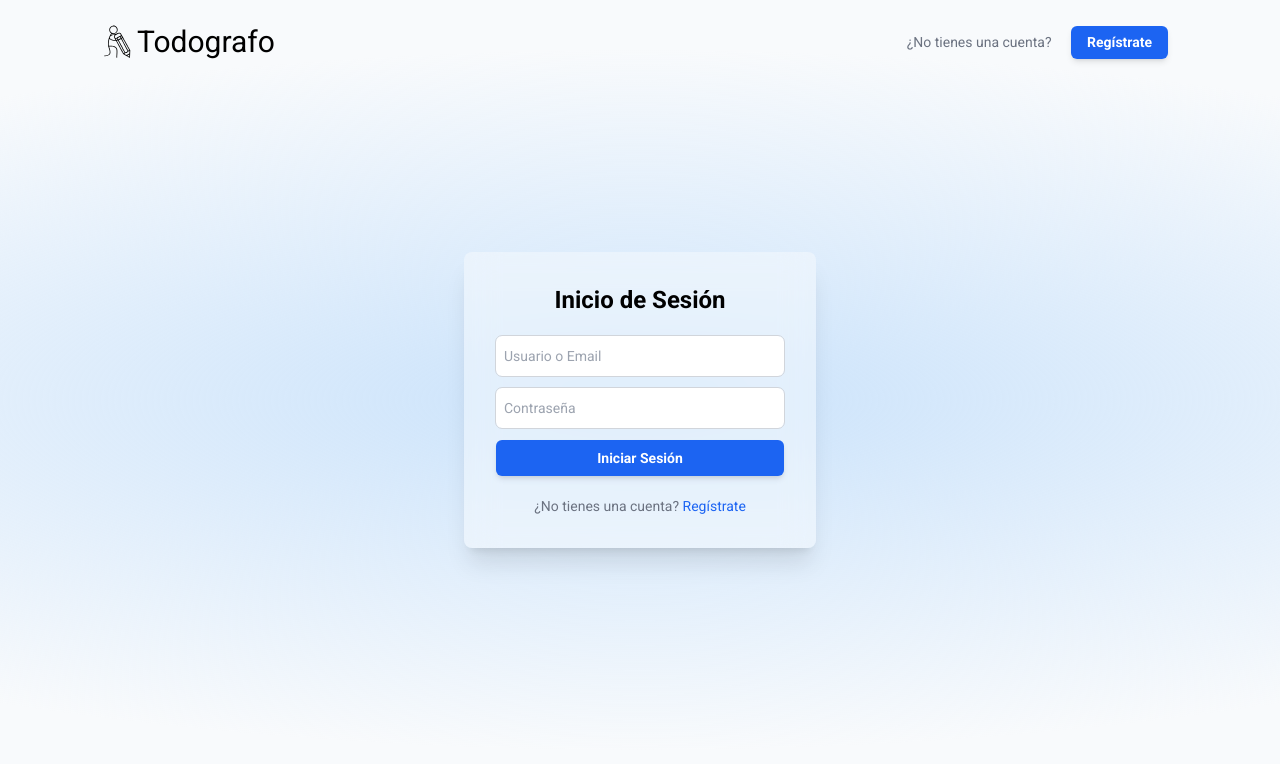
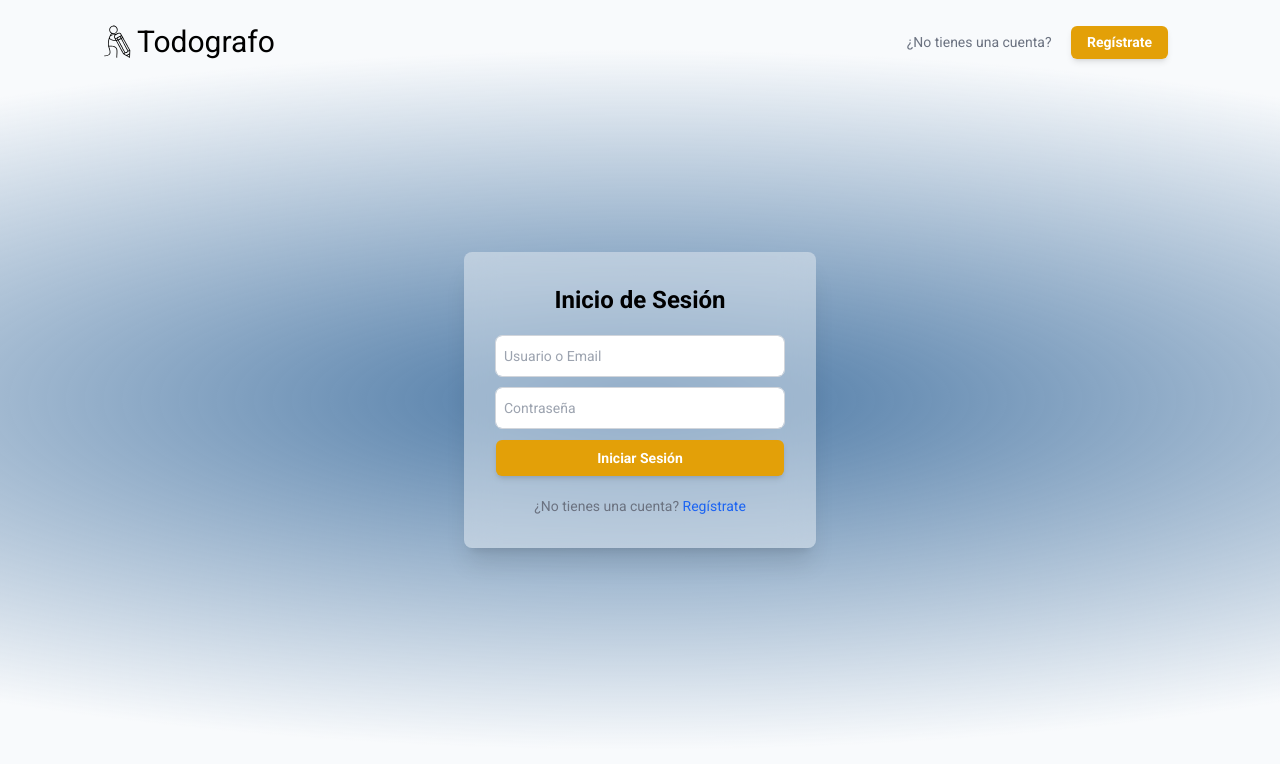
Before and after one commit to LautaRB/Todo-list-Front, a React (Vite) app: page /signIn in a window 1280 px wide. Shown: the top 764 px of the page. Built offline with nearby package versions, Linux system fonts and the light colour scheme; no server answers; a web font is replaced by a local one.

Commit message:
Cambio en los colores para el contraste

```diff
--- a/src/Components/Header/Navbar.tsx
+++ b/src/Components/Header/Navbar.tsx
@@ -20,7 +20,7 @@ export const Navbar = () => {
 		<nav className="grid grid-cols-2 w-mobile lg:w-desktop m-auto">
 			<a href="/" className="group flex items-center w-fit self-center">
 				<StickmanIcon className="h-10 w-auto text-black" />
-				<span className="text-2xl -ml-1 group-hover:text-blue-600 transition-colors duration-300">Todografo</span>
+				<span className="text-2xl -ml-1 group-hover:text-yellow-400 transition-colors duration-300">Todografo</span>
 			</a>
 
 			{/* Desktop Nav */}
@@ -30,7 +30,7 @@ export const Navbar = () => {
 						{link.name}
 					</NavLink>
 				))}
-				<a href="/app" className="btn-secondary-blue text-base">
+				<a href="/app" className="btn-secondary-yellow text-base">
 					Iniciar Sesión
 				</a>
 			</div>
--- a/src/Components/Pricing/Pricing.tsx
+++ b/src/Components/Pricing/Pricing.tsx
@@ -6,7 +6,7 @@ export const Pricing = () => (
 		<div className="grid md:grid-cols-3 gap-8">
 			<StickyNote title="Básico" color="yellow">
 				<p className="mb-4">Desde $9.99/mes</p>
-				<button className="btn-blue">Elegir plan</button>
+				<button className="btn-green">Elegir plan</button>
 			</StickyNote>
 			<StickyNote title="Pro" color="green">
 				<p className="mb-4">Desde $19.99/mes</p>
@@ -14,7 +14,7 @@ export const Pricing = () => (
 			</StickyNote>
 			<StickyNote title="Empresas" color="yellow">
 				<p className="mb-4">Desde $49.99/mes</p>
-				<button className="btn-blue">Elegir plan</button>
+				<button className="btn-green">Elegir plan</button>
 			</StickyNote>
 		</div>
 	</section>
--- a/src/Layouts/Sign.tsx
+++ b/src/Layouts/Sign.tsx
@@ -11,11 +11,11 @@ export const Sign: React.FC<Props> = ({ children, signIn }) => {
 			<header className="w-mobile lg:w-desktop m-auto fixed top-5 left-0 right-0 flex items-center justify-between">
 				<a href="/" className="group flex items-center w-fit">
 					<StickmanIcon className="h-11 w-auto text-black" />
-					<span className="text-3xl -ml-1 group-hover:text-blue-600 transition-colors duration-300">Todografo</span>
+					<span className="text-3xl -ml-1 group-hover:text-yellow-400 transition-colors duration-300">Todografo</span>
 				</a>
 				<p className="text-sm text-gray-500 pr-4">
 					<span className="hidden lg:inline">{signIn ? '¿No tienes una cuenta?' : '¿Tienes una cuenta?'} </span>
-					<a href={signIn ? '/signUp' : '/signIn'} className="link-blue text-base lg:btn-secondary-blue lg:ml-4">
+					<a href={signIn ? '/signUp' : '/signIn'} className="link-yellow text-base lg:btn-secondary-yellow lg:ml-4">
 						{signIn ? 'Regístrate' : 'Inicia sesión'}
 					</a>
 				</p>
--- a/src/Pages/Public/SignIn.tsx
+++ b/src/Pages/Public/SignIn.tsx
@@ -56,7 +56,7 @@ export const SignIn = () => {
 						error={errors.identifier}
 					/>
 					<Input name="password" type="password" placeholder="Contraseña" control={control} error={errors.password} />
-					<button type="submit" className={`btn-secondary-blue ${loading ? 'cursor-not-allowed' : ''}`}>
+					<button type="submit" className={`btn-secondary-yellow ${loading ? 'cursor-not-allowed' : ''}`}>
 						{loading ? 'Cargando...' : 'Iniciar Sesión'}
 					</button>
 				</form>
--- a/src/Pages/Public/SignUp.tsx
+++ b/src/Pages/Public/SignUp.tsx
@@ -44,7 +44,7 @@ export const SignUp = () => {
 						control={control}
 						error={errors.confirmPassword}
 					/>
-					<button type="submit" className="btn-secondary-blue">
+					<button type="submit" className="btn-secondary-yellow">
 						Registrarse
 					</button>
 				</form>
--- a/src/index.css
+++ b/src/index.css
@@ -112,6 +112,10 @@
 		box-shadow: 0 4px 15px 0 rgba(241, 196, 15, 0.75);
 	}
 
+	.btn-secondary-yellow {
+		@apply bg-yellow-400 text-white text-sm font-semibold cursor-pointer py-2 px-4 rounded-md shadow-md hover:bg-opacity-85 transition-colors duration-300;
+	}
+
 	.btn-black {
 		background-image: linear-gradient(to right, #29323c, #485563, #2b5876, #4e4376);
 		box-shadow: 0 4px 15px 0 rgba(45, 54, 65, 0.75);
@@ -125,8 +129,12 @@
 		@apply text-blue-600 border-b border-transparent hover:border-blue-600 transition-colors duration-300;
 	}
 
+	.link-yellow {
+		@apply text-yellow-500 border-b border-transparent hover:border-yellow-400 transition-colors duration-300;
+	}
+
 	.nav-link {
-		@apply hover:text-blue-600 transition-colors duration-300;
+		@apply hover:text-yellow-400 transition-colors duration-300;
 	}
 }
 
@@ -157,7 +165,7 @@
 	}
 
 	.background-blue {
-		background-image: radial-gradient(ellipse 100vw 350px, rgba(29, 133, 238, 0.23), #f8fafc);
+		background-image: radial-gradient(ellipse 100vw 350px, rgba(7, 69, 131, 0.733), #f8fafc);
 	}
 
 	.background-yellow {
```
